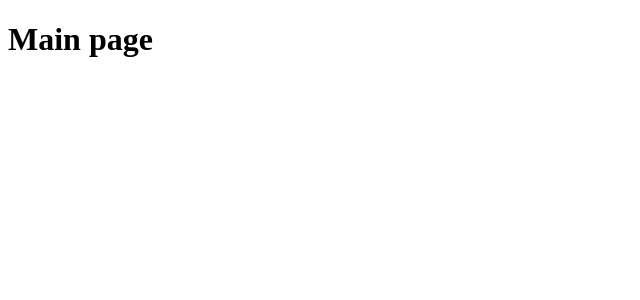
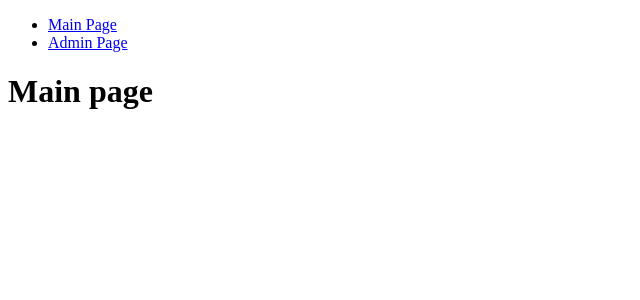
Before and after one commit to Vladislavrakitski/EXCHANGER, a React app: page /main in a window 1280 px wide. Shown: the top 300 px of the page, without its empty margins (0-640 px from the left). Built offline with nearby package versions, Linux system fonts and the light colour scheme.

Commit message:
add hocks

```diff
--- a/client/App.js
+++ b/client/App.js
@@ -1,19 +1,34 @@
-import React, {Component} from 'react'
-import {BrowserRouter as Router, Switch, Route, Redirect} from 'react-router-dom';
+import React from 'react'
+import {BrowserRouter as Router, Switch, Route, Redirect, Link} from 'react-router-dom';
 import Admin from './components/Admin'
 import Main from './components/Main'
 
-export default class App extends Component {
+const App = () => {
 
-  render() {
-    return(
-      <Router>
+  return(
+    <Router>
+      <div>
+
+        <nav>
+          <ul>
+            <li>
+              <Link to="/main">Main Page</Link>
+            </li>
+            <li>
+              <Link to="/admin">Admin Page</Link>
+            </li>
+          </ul>
+        </nav>
+
         <Switch>
-          <Route path="/main" component={Main} exact />
-          <Route path="/admin" component={Admin} />
-          <Redirect to="/admin" />
+          <Route path='/main' render={Main} />
+          <Route path='/admin' render={Admin} />
+          <Redirect to='/main' />
         </Switch>
-      </Router>
-    )
-  }
+
+      </div>
+    </Router>
+  )
 }
+
+export default App
--- a/client/components/Admin.js
+++ b/client/components/Admin.js
@@ -1,56 +1,28 @@
-import React, {Component} from 'react'
+import React, {useState, useEffect} from 'react'
 import Card from './Сard'
 
-export default class Admin extends Component {
+const Admin = function(){
 
-  constructor(props){
-    super(props)
-    this.getBids = this.getBids.bind(this)
-    this.state = {
-      bids: [],
-      isLoading: false
-    }
-  }
+  const [bids, setBids] = useState([]);
 
-  componentDidMount(){
-    this.getBids()
-  }
+  // useEffect(() => {
+  //   try {
+  //     fetch('http://localhost:5000/admin')
+  //       .then(res => res.json())
+  //       .then(bids => {
+  //         setBids(data)
+  //       })
+  //   } catch (e) {
+  //     console.log('Error reading the bids.', e)
+  //   }
+  // }, [])
 
-  getBids() {
-    this.setState({isLoading: true})
-    try{
-      fetch('http://localhost:5000/admin')
-        .then(res => res.json())
-        .then(bids => {
-          this.setState({bids})
-          this.setState({isLoading: false})
-        })
-    } catch (e) {
-      console.log('Error reading the bids.', e)
-    }
-  }
+  return(
+    <div>
+      <h1>Admin page</h1>
+      {/* <Card bids={bids} /> */}
+    </div>
+  )
+}
 
-  render(){
-    const {bids, isLoading} = this.state;
-    let card = null;
-
-    if (isLoading) {
-      card = (
-        <div>
-          <h2>Loading ...</h2>
-        </div>
-      )
-    }
-    else if (bids.length > 0) {
-      card = (
-        <Card bids={bids} />
-      )
-    }
-
-    return(
-      <div className='api-data'>
-        {card}
-      </div>
-    )
-  }
-}
+export default Admin
--- a/client/components/Main.js
+++ b/client/components/Main.js
@@ -1,12 +1,13 @@
-import React, {Component} from 'react'
+import React from 'react'
 
-export default class Main extends Component {
+const Main = () => {
 
-  render() {
-    return(
-      <div>
-        <h1>Main page</h1>
-      </div>
-    )
-  }
+  return(
+    <div>
+      <h1>Main page</h1>
+    </div>
+  )
+
 }
+
+export default Main
--- a/client/components/Сard.js
+++ b/client/components/Сard.js
@@ -1,9 +1,10 @@
-import React, {Component} from 'react';
+import React from 'react';
 
-export default class Card extends Component {
+const Card = (props) => {
 
-  render(){
-    let {bids} = this.props;
+  console.log(props)
+
+  let bids = props.bids;
   let bid = bids[0]
   let d = new Date(bid.date);
   let newDate = `${d.getDate()}-${d.getMonth() + 1}-${d.getUTCFullYear()} ${d.getHours()}:${d.getMinutes()}:${d.getSeconds()}`;
@@ -19,4 +20,5 @@ export default class Card extends Component {
     </div>
   )
 }
-}
+
+export default Card
```
Lines whose indentation alone changed are shown as unchanged.
